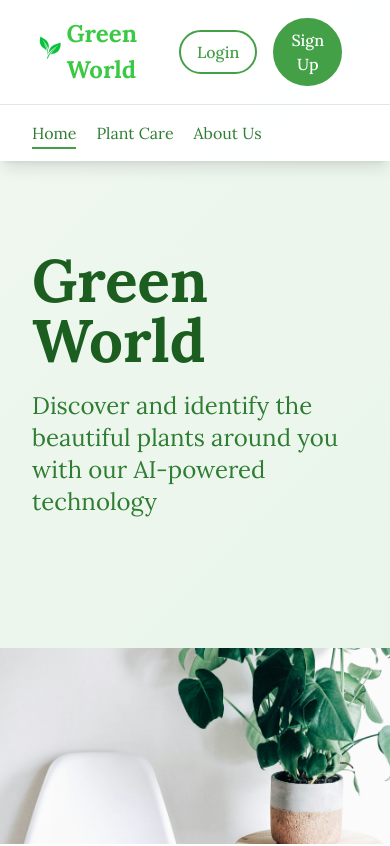
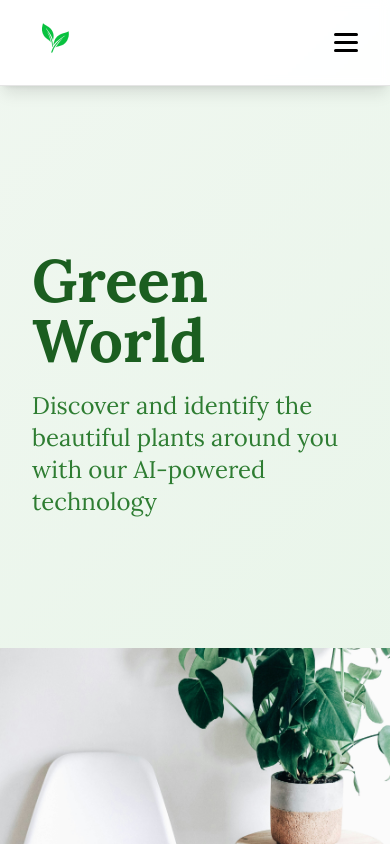
Before and after one commit to poula-karem/green-world, a React (Vite) app in the folder frontend/: page / in a window 390 px wide. Shown: the top 846 px of the page. Built offline with nearby package versions, Linux system fonts and the light colour scheme.

Commit message:
Complete HamburgerMenu component

```diff
--- /dev/null
+++ b/frontend/src/interfaces/interfaces.ts
@@ -0,0 +1,10 @@
+export interface HamburgerButtonProps {
+  isOpen: boolean;
+  setIsOpen: React.Dispatch<React.SetStateAction<boolean>>;
+}
+
+export interface HamburgerMenuProps {
+  isOpen: boolean;
+  active: string;
+  setActive: React.Dispatch<React.SetStateAction<string>>;
+}
--- a/frontend/src/shared/HamburgerMenu.tsx
+++ b/frontend/src/shared/HamburgerMenu.tsx
@@ -1,7 +1,96 @@
 import { motion } from "framer-motion";
+import { Link } from "react-router-dom";
+import {
+  HamburgerButtonProps,
+  HamburgerMenuProps,
+} from "../interfaces/interfaces";
 
-const HamburgerMenu = () => {
-  return <motion.button></motion.button>;
+export const HamburgerButton = ({
+  isOpen,
+  setIsOpen,
+}: HamburgerButtonProps) => {
+  /* Hamburger Button */
+  const toggleMenu = () => setIsOpen(!isOpen);
+
+  return (
+    <button
+      className="lg:hidden flex items-center cursor-pointer sm:hidden"
+      onClick={toggleMenu}
+    >
+      <div className="space-y-[5px]">
+        <div
+          className={`h-[3px] w-6 bg-black rounded ${
+            isOpen ? "rotate-45 translate-y-2" : ""
+          } transition-transform duration-300`}
+        />
+        <div
+          className={`h-[3px] w-6 bg-black rounded ${
+            isOpen ? "opacity-0" : ""
+          } transition-opacity duration-300`}
+        />
+        <div
+          className={`h-[3px] w-6 bg-black rounded ${
+            isOpen ? "-rotate-45 -translate-y-2" : ""
+          } transition-transform duration-300`}
+        />
+      </div>
+    </button>
+  );
+};
+
+const HamburgerMenu = ({ isOpen, active, setActive }: HamburgerMenuProps) => {
+  return (
+    <motion.div
+      className="overflow-hidden bg-white  flex flex-col items-center sm:hidden"
+      initial={{ height: 0 }}
+      animate={{ height: isOpen ? "auto" : 0 }}
+    >
+      <ul className="flex flex-col items-center space-y-4 py-4">
+        <Link
+          to="/"
+          className={`cursor-pointer text-[#2e7d32] ${
+            active === "home" ? "underline underline-offset-8" : ""
+          }`}
+          onClick={() => setActive("home")}
+        >
+          Home
+        </Link>
+        <Link
+          to="/"
+          className={`cursor-pointer text-[#2e7d32] ${
+            active === "plant care" ? "underline underline-offset-8" : ""
+          }`}
+          onClick={() => setActive("plant care")}
+        >
+          Plant care
+        </Link>
+
+        <Link
+          to="/"
+          className={`cursor-pointer text-[#2e7d32] ${
+            active === "about us" ? "underline underline-offset-8" : ""
+          }`}
+          onClick={() => setActive("about us")}
+        >
+          About Us
+        </Link>
+      </ul>
+      <div className="flex items-center gap-4 mt-5 pb-5">
+        <button
+          className="text-center text-[1rem] cursor-pointer font-medium text-[#43a047] px-3 py-2 border-[2px]
+          border-[#43a047] rounded-full transition-all hover:bg-[#43a0471a] hover:scale-105"
+        >
+          Login
+        </button>
+        <button
+          className="text-center text-[1rem] cursor-pointer font-medium text-white border-[2px] border-[#43a047] bg-[#43a047] px-3 py-2
+          rounded-full transition-all hover:bg-[#2e7d32] hover:scale-105 hover:border-[#2e7d32]"
+        >
+          Sign Up
+        </button>
+      </div>
+    </motion.div>
+  );
 };
 
 export default HamburgerMenu;
--- a/frontend/src/shared/Navbar.tsx
+++ b/frontend/src/shared/Navbar.tsx
@@ -1,9 +1,11 @@
 import { useState } from "react";
 import { Link } from "react-router-dom";
-import HamburgerMenu from "./HamburgerMenu";
+import HamburgerMenu, { HamburgerButton } from "./HamburgerMenu";
 
 export default function Navbar() {
   const [active, setActive] = useState("home");
+  const [isOpen, setIsOpen] = useState(false);
+
   return (
     <nav className="navbar flex flex-col bg-white bg-opacity-95 backdrop-blur-sm shadow-lg shadow-black/10 fixed top-0 left-0 right-0 z-50 ">
       <div className="nav-top border-b border-black/10 px-[2rem] md:px-[4rem] py-[1rem] ">
@@ -13,29 +15,29 @@ export default function Navbar() {
               <div className="pb-2">
                 <img width={45} height={45} src="/logo.svg" alt="logo" />
               </div>
-              <span className="text-[#3bc944] text-[1.5rem] font-bold">
+              <span className="text-[#3bc944] text-[1.5rem] font-bold max-[400px]:hidden">
                 Green World
               </span>
             </Link>
           </div>
-          <div className="flex items-center gap-4">
+          <div className="flex items-center gap-4 ">
             <button
               className="text-center text-[1rem] cursor-pointer font-medium text-[#43a047] px-4 py-2 border-[2px]
-          border-[#43a047] rounded-full transition-all hover:bg-[#43a0471a] hover:scale-105"
+          border-[#43a047] rounded-full transition-all hover:bg-[#43a0471a] hover:scale-105 max-sm:hidden"
             >
               Login
             </button>
             <button
               className="text-center text-[1rem] cursor-pointer font-medium text-white border-[2px] border-[#43a047] bg-[#43a047] px-4 py-2
-          rounded-full transition-all hover:bg-[#2e7d32] hover:scale-105 hover:border-[#2e7d32]"
+          rounded-full transition-all hover:bg-[#2e7d32] hover:scale-105 hover:border-[#2e7d32] max-sm:hidden"
             >
               Sign Up
             </button>
-            <HamburgerMenu />
+            <HamburgerButton isOpen={isOpen} setIsOpen={setIsOpen} />
           </div>
         </div>
       </div>
-      <div className="nav-bottom flex items-center justify-start px-[2rem] md:px-[4rem] py-[1rem] gap-5 max-w-[2130px] mx-auto w-full">
+      <div className="nav-bottom flex items-center justify-start px-[2rem] md:px-[4rem] py-[1rem] gap-5 max-w-[2130px] max-sm:hidden mx-auto w-full">
         <Link
           to="/"
           onClick={() => setActive("home")}
@@ -64,6 +66,7 @@ export default function Navbar() {
           About Us
         </Link>
       </div>
+      <HamburgerMenu active={active} setActive={setActive} isOpen={isOpen} />
     </nav>
   );
 }
--- a/frontend/tailwind.config.js
+++ b/frontend/tailwind.config.js
@@ -9,6 +9,7 @@ export default {
       colors: {
         lightGreen: "#f0f7f0",
         paleGreen: "#e8f5e9",
+        darkGreen: "#1b5e20",
       },
       fontFamily: {
         sans: ["Lora", "sans-serif"],
```
